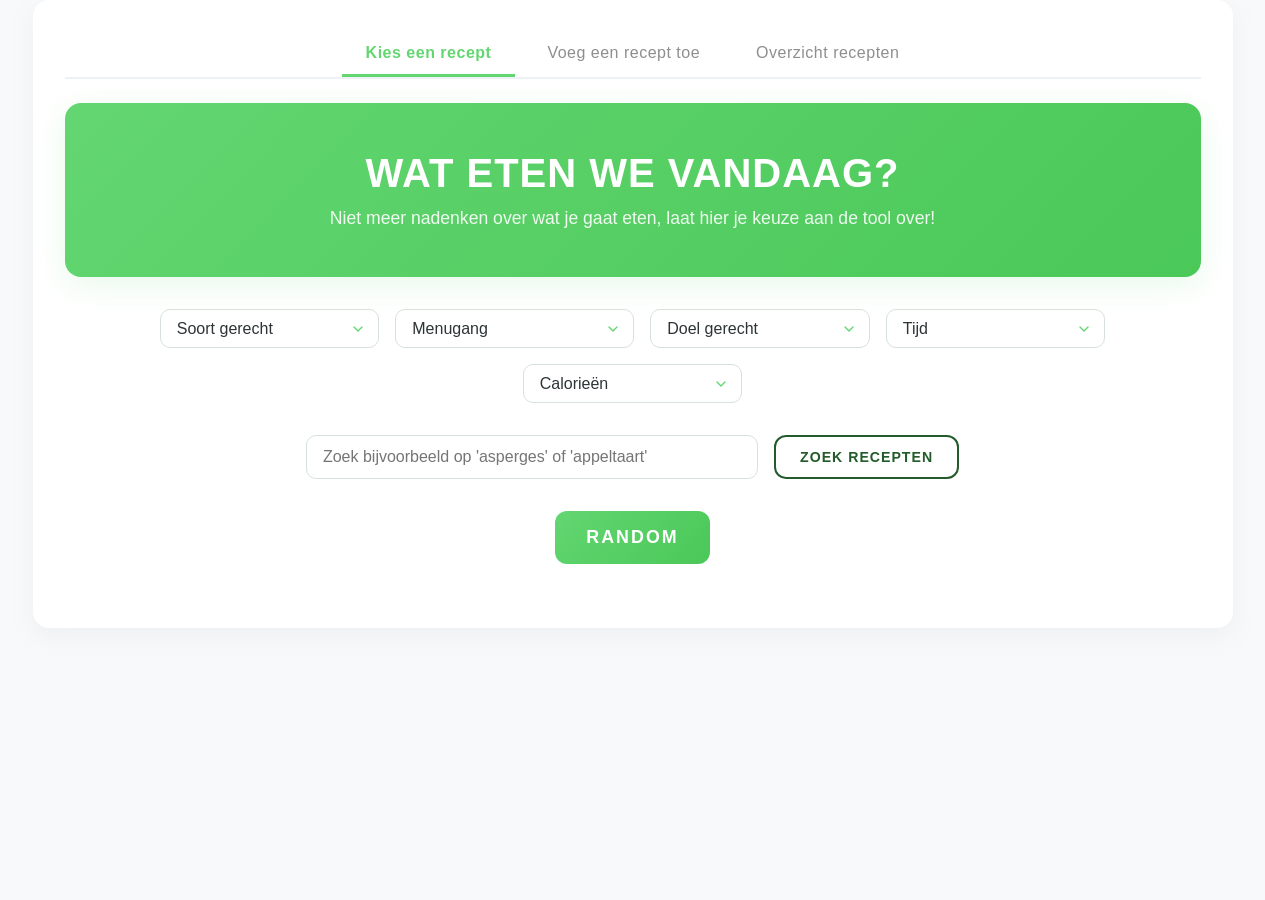
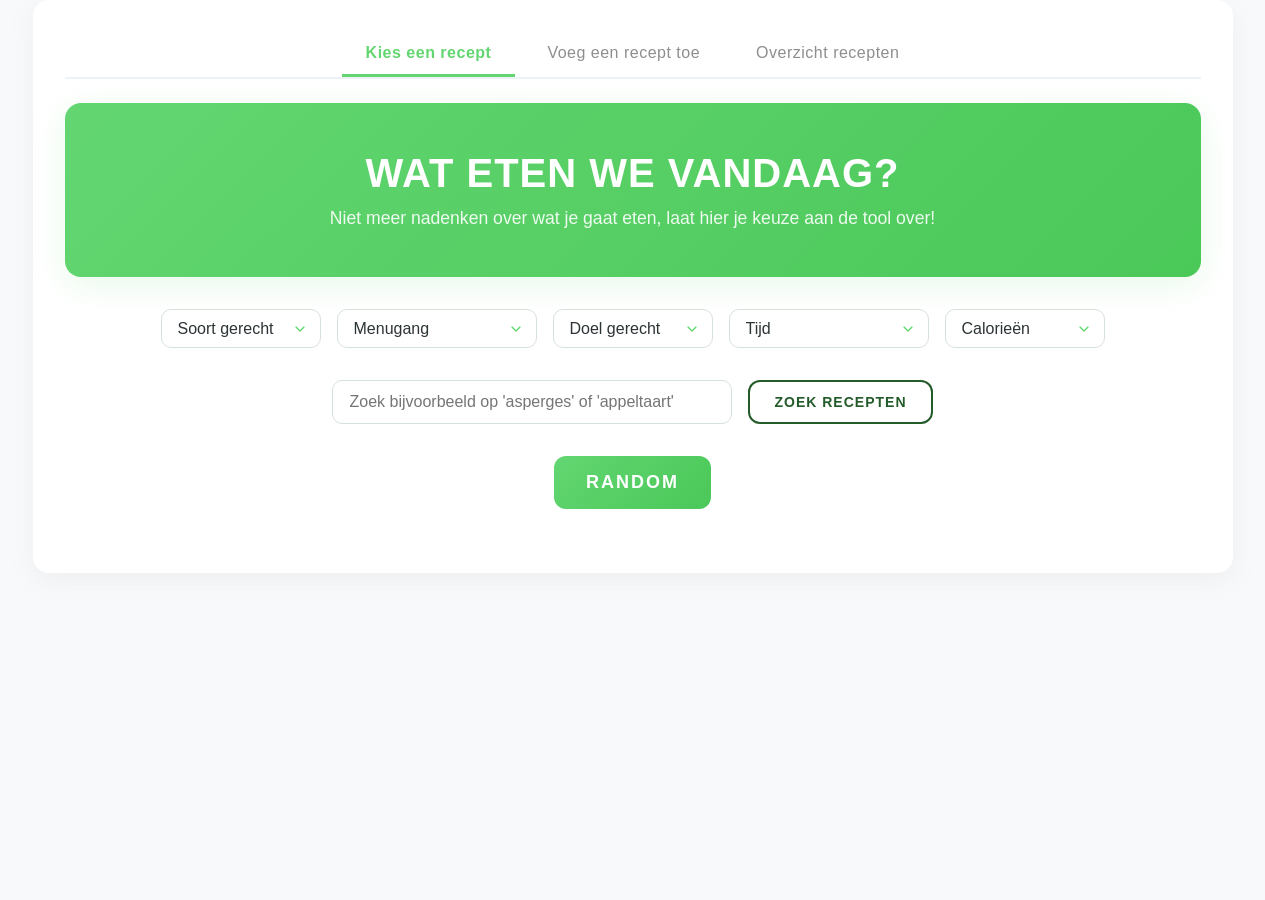

Receptfoto: subtiele bronvermelding van de originele site

--- a/styles.css
+++ b/styles.css
@@ -1497,6 +1497,26 @@ select:focus {
   align-self: stretch;
   overflow: hidden;
   display: flex;
+  position: relative;
+}
+
+/* Subtiele bronvermelding onderin de receptfoto. */
+.recipe-card-image-source {
+  position: absolute;
+  left: 0;
+  right: 0;
+  bottom: 0;
+  padding: 12px 10px 5px;
+  font-size: 10.5px;
+  line-height: 1.2;
+  color: rgba(255, 255, 255, 0.92);
+  background: linear-gradient(to top, rgba(0, 0, 0, 0.55), rgba(0, 0, 0, 0));
+  text-align: right;
+  pointer-events: none;
+  white-space: nowrap;
+  overflow: hidden;
+  text-overflow: ellipsis;
+  letter-spacing: 0.01em;
 }
 
 .recipe-card-image,
